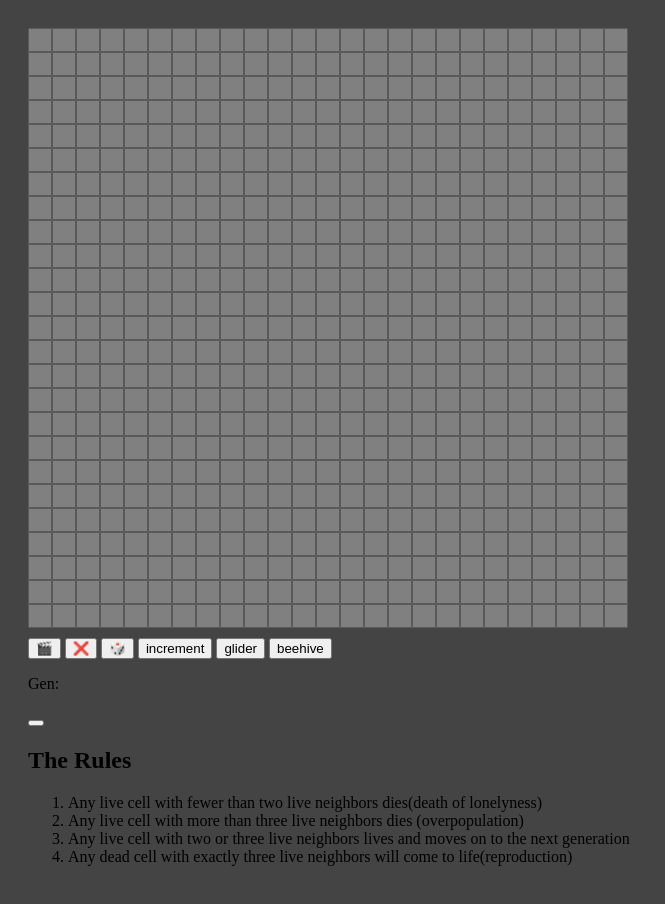
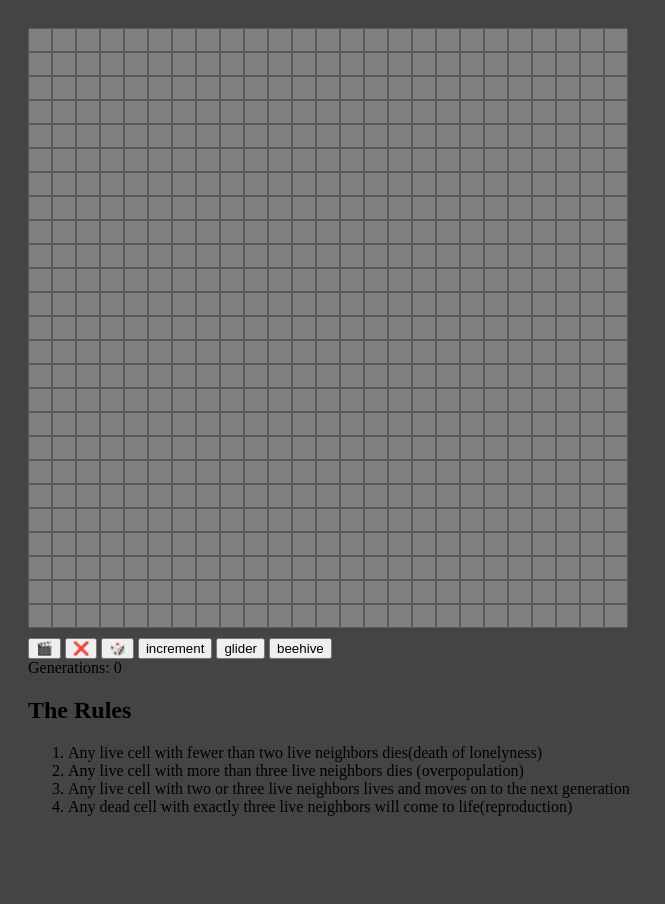
Before and after one commit to fjhansen/Game-Of-Life-JS, a plain HTML site: page index.html in a window 1280 px wide. Shown: the whole page, without its empty margins (0-665 px from the left). After the commit the page ends 860 px from the top, so only its background shows below. Drawn offline with Linux system fonts and the light colour scheme.

Commit message:
fixed bug

```diff
--- a/code.js
+++ b/code.js
@@ -3,7 +3,8 @@
 // global variables
 let rows = 25;
 let cols = 25;
-let gen = [];
+let el = document.getElementById('generation')
+let gen = 0;
 let timer;
 let reproductionTime = 200;
 
@@ -144,7 +145,7 @@ function clearButtonHandler() {
     }
     // resets state
     resetGrids()
-    gen = []
+    gen = 0
 }
 
 function startButtonHandler() {
@@ -163,17 +164,7 @@ function startButtonHandler() {
 }
 
 function generationCount(){
-    displaydiv = document.getElementById("generation")
-    let new_span = document.createElement("button");
-    for(let i = 0; i < gen.length;) {
-        new_span.innerHTML = gen[i]
-    }
-    displaydiv.appendChild(new_span)
-    // for(let i = 0; i < gen.length;) {
-    //     let new_span = document.createElement('span');
-    //     new_span.innerText = gen[i];
-    //     displaydiv.appendChild(new_span)
-
+    el.innerText = "Generations:" + " " + gen;
 }
 
 function randomButtonHandler() {
@@ -201,6 +192,7 @@ function play() {
 
     if (playing) {
         timer = setTimeout(play, reproductionTime)
+        generationCount()
     }
 }
 
--- a/index.html
+++ b/index.html
@@ -16,7 +16,7 @@
 <button id="increment">increment</button>
 <button>glider</button>
 <button>beehive</button>
-<div id="generation"><p>Gen:</p></div>
+<div id="generation"><p id="generations">Gen:</p></div>
 
 <div>
     <h2>The Rules</h2>
```
